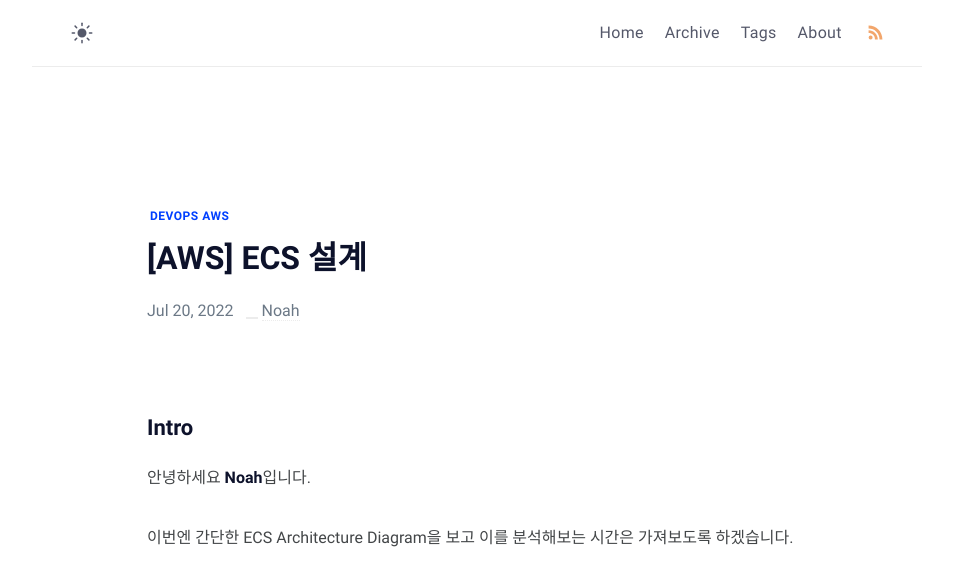
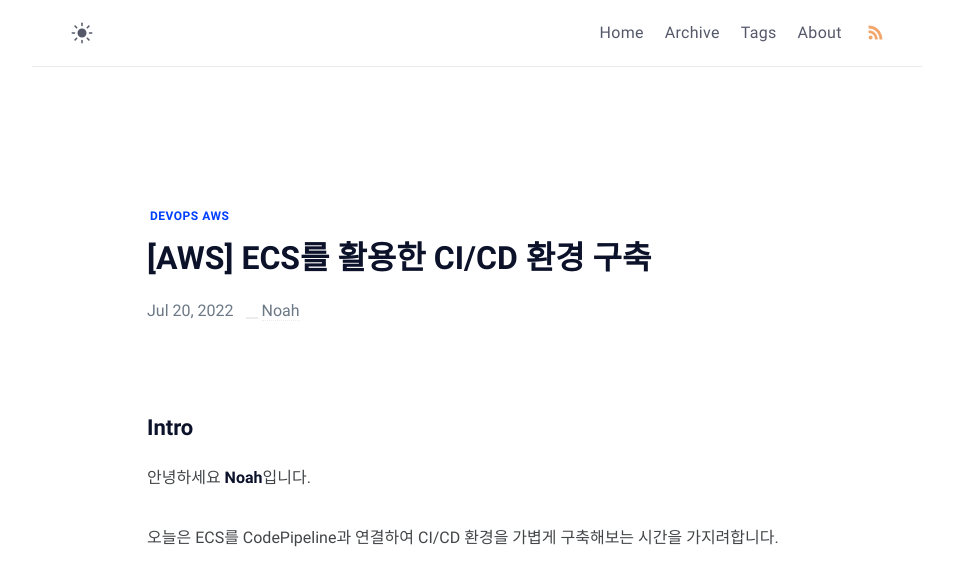
Before and after one commit to jd6186/jd6186.github.io, a Jekyll site: the page built from _posts/DevOps/AWS/2022-07-20-AWS_ECS_Fargate_Architecture.md, in a window 1280 px wide and 1400 px high. Shown: the top 568 px of the window, without its empty margins (163-1116 px from the left). Built offline with Jekyll 4.4.1, drawn with Linux system fonts in a browser that asks for light colours; comment, search, counter and statistics services are not loaded; some of the changed text lies outside the part shown; grey boxes are pictures that could not be loaded.

Commit message:
제목 및 Intro 내용 변경

```diff
--- a/_posts/DevOps/AWS/2022-07-20-AWS_ECS_Fargate_Architecture.md
+++ b/_posts/DevOps/AWS/2022-07-20-AWS_ECS_Fargate_Architecture.md
@@ -1,16 +1,17 @@
 ---
 layout: post
-title: "[AWS] ECS 설계"
+title: "[AWS] ECS를 활용한 CI/CD 환경 구축"
 tags: [DevOps AWS]
 ---
 
 ## Intro
 안녕하세요 **Noah**입니다.
 
-이번엔 간단한 ECS Architecture Diagram을 보고 이를 분석해보는 시간은 가져보도록 하겠습니다.
-> <img src="../../../assets/img/2022-07-20-AWS_ECS_Fargate_Architecture/architecture_diagram.jpg"  width="1400"/>
+오늘은 ECS를 CodePipeline과 연결하여 CI/CD 환경을 가볍게 구축해보는 시간을 가지려합니다.
 
-제가 작성한 글에 수정할 사항이 있거나 더 좋은 아이디어가 있으시다면 피드백 주시면 감사하겠습니다~
+여러 서비스들마다 세부적인 설정은 서비스에 맞춰 변경이 필요하겠지만 약간 보일러플레이트처럼 활용하실 수 있게 글을 구성해보았습니다.
+
+글 읽다가 이해가 안 가시거나 설명이 미흡한 부분이 있다면 추가로 알려주시면 감사하겠습니다.
 <br/><br/><br/><br/>
 
 ## ECS(Elastic Container Service) 사용 이유
```
Also changed, not shown: 1 other file.
